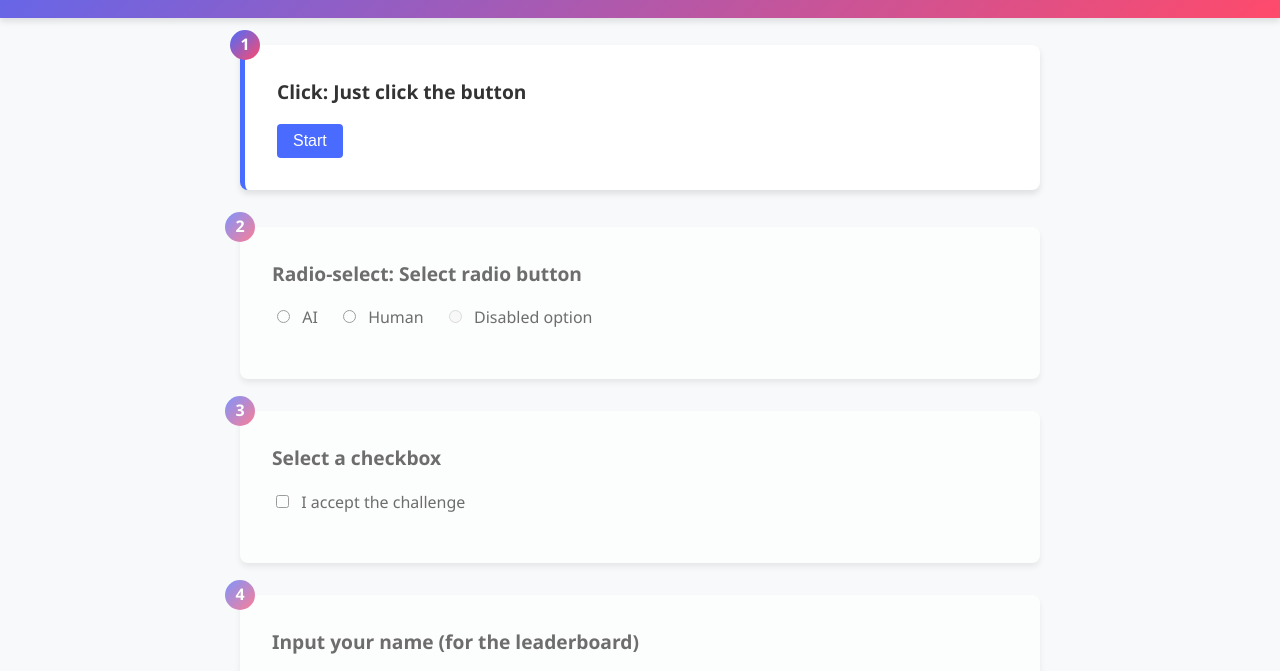
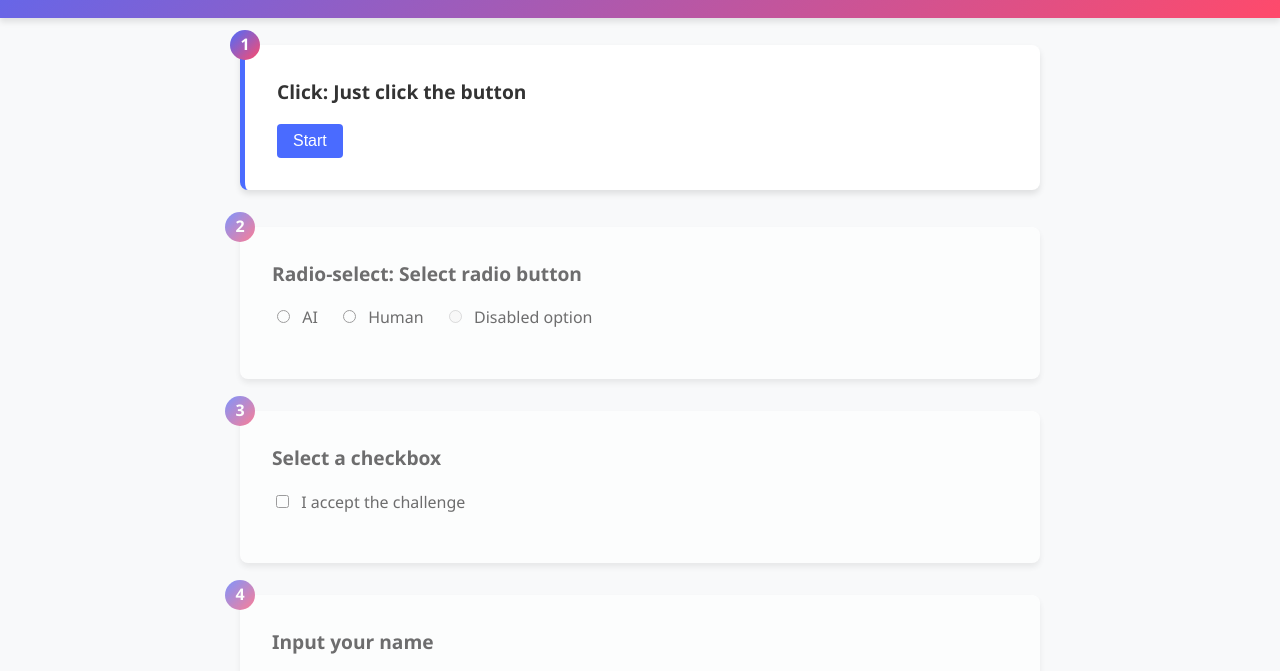
Before and after one commit to browser-use/stress-tests, a plain HTML site: page challenge.html in a window 1280 px wide. Shown: the part 251-922 px from the top of the page. Drawn offline with Linux system fonts and the light colour scheme.

Commit message:
minor tweaks

```diff
--- a/challenge.html
+++ b/challenge.html
@@ -286,7 +286,7 @@
 
         <div class="task" id="task4">
             <div class="task-number">4</div>
-            <div class="task-title">Input your name (for the leaderboard)</div>
+            <div class="task-title">Input your name</div>
             <input type="text" id="name-input" placeholder="Enter your name and press Enter">
         </div>
 
```
